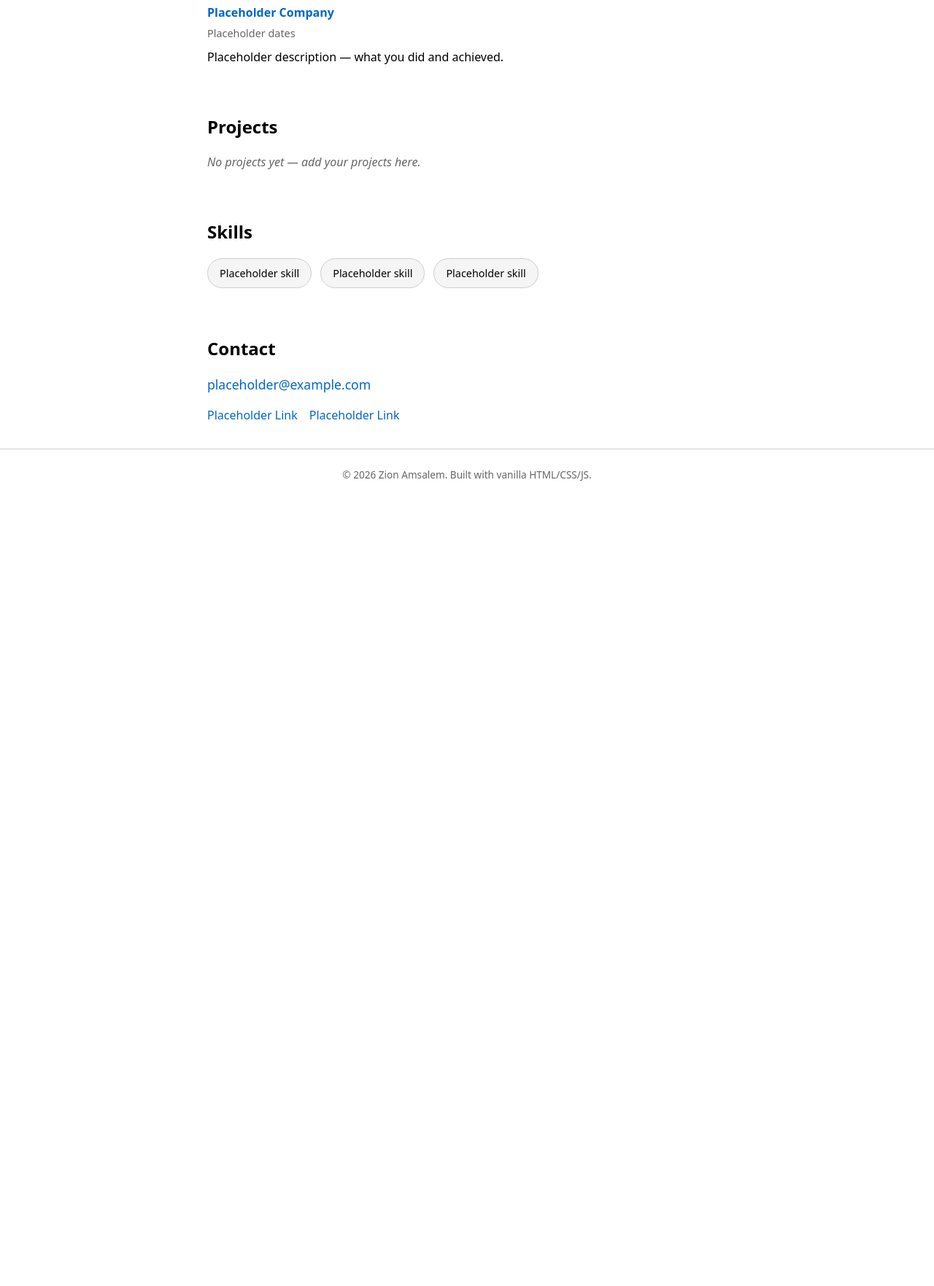
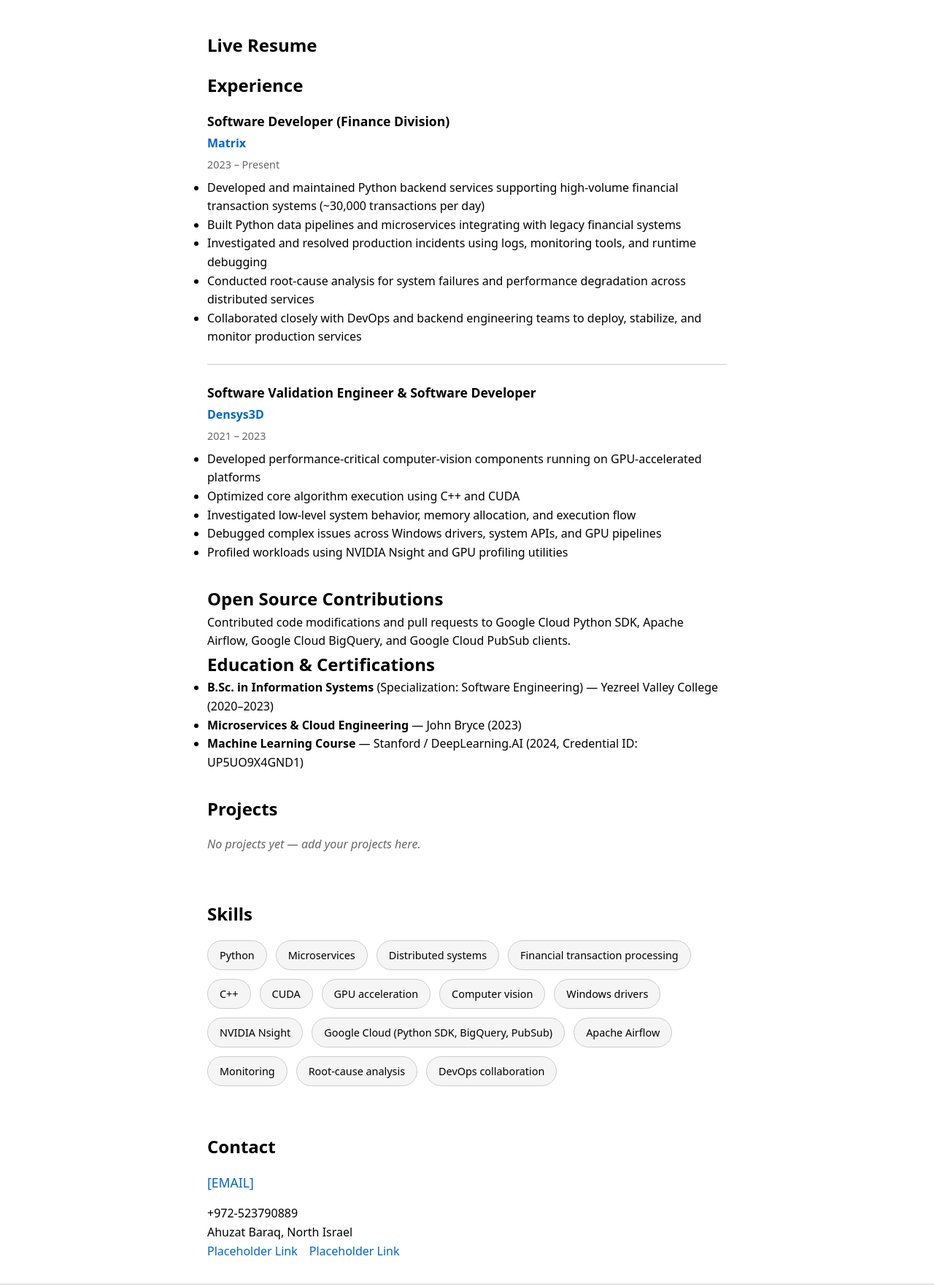
Before and after one commit to xionams/zc_assistant_0, a plain HTML site: page index.html in a window 1280 px wide. Shown: the part 717-2480 px from the top of the page at 73% size. Before the commit the page ends 1402 px from the top, so only its background shows below. Drawn offline with Linux system fonts and the light colour scheme.

Commit message:
Update index.html with real resume content from Zion Amsalem's resume

```diff
--- a/index.html
+++ b/index.html
@@ -10,7 +10,7 @@
   <header class="header">
     <div class="container header-inner">
       <h1 class="site-name">Zion Amsalem</h1>
-      <p class="subtitle">Developer</p>
+      <p class="subtitle">Backend Software Developer</p>
       <button id="themeToggle" class="theme-toggle" aria-label="Toggle dark mode">
         <span class="toggle-icon">🌙</span>
       </button>
@@ -21,52 +21,101 @@
     <section id="hero" class="hero">
       <div class="hero-content">
         <div class="photo-placeholder">
-          <img src="" alt="Zion Amsalem" class="photo">
+          <img src="assets/photo.jpg" alt="Zion Amsalem" class="photo">
         </div>
         <div class="hero-text">
           <h2>Hi, I'm Zion</h2>
-          <p class="bio">Short bio placeholder — tell your story here.</p>
+          <p class="bio">Backend Software Developer with 4+ years of experience building and debugging production services. Proficient in Python-based microservices, distributed architectures, high-volume financial transaction processing and low-level performance optimization.</p>
+          <p class="location">Ahuzat Baraq, North Israel &bull; +972-523790889 &bull; [EMAIL]</p>
         </div>
       </div>
     </section>
 
     <section id="about" class="about">
       <h2>About Me</h2>
-      <p>Placeholder text — this is the About Me section. Add your background, interests, and journey here.</p>
+      <p>Backend Software Developer with 4+ years of experience building and debugging production services. Proficient in Python-based microservices, distributed architectures, high-volume financial transaction processing and low-level performance optimization. Active contributor to open-source products and always searching for improvement.</p>
     </section>
 
     <section id="resume" class="resume">
       <h2>Live Resume</h2>
       <div class="experience">
         <h3>Experience</h3>
+
         <div class="experience-entry">
-          <h4>Placeholder Role</h4>
-          <p class="company">Placeholder Company</p>
-          <p class="date">Placeholder dates</p>
-          <p>Placeholder description — what you did and achieved.</p>
+          <h4>Software Developer (Finance Division)</h4>
+          <p class="company">Matrix</p>
+          <p class="date">2023 &ndash; Present</p>
+          <ul class="bullets">
+            <li>Developed and maintained Python backend services supporting high-volume financial transaction systems (~30,000 transactions per day)</li>
+            <li>Built Python data pipelines and microservices integrating with legacy financial systems</li>
+            <li>Investigated and resolved production incidents using logs, monitoring tools, and runtime debugging</li>
+            <li>Conducted root-cause analysis for system failures and performance degradation across distributed services</li>
+            <li>Collaborated closely with DevOps and backend engineering teams to deploy, stabilize, and monitor production services</li>
+          </ul>
+        </div>
+
+        <div class="experience-entry">
+          <h4>Software Validation Engineer &amp; Software Developer</h4>
+          <p class="company">Densys3D</p>
+          <p class="date">2021 &ndash; 2023</p>
+          <ul class="bullets">
+            <li>Developed performance-critical computer-vision components running on GPU-accelerated platforms</li>
+            <li>Optimized core algorithm execution using C++ and CUDA</li>
+            <li>Investigated low-level system behavior, memory allocation, and execution flow</li>
+            <li>Debugged complex issues across Windows drivers, system APIs, and GPU pipelines</li>
+            <li>Profiled workloads using NVIDIA Nsight and GPU profiling utilities</li>
+          </ul>
         </div>
       </div>
+    </section>
+
+    <section id="open-source" class="open-source">
+      <h2>Open Source Contributions</h2>
+      <p>Contributed code modifications and pull requests to Google Cloud Python SDK, Apache Airflow, Google Cloud BigQuery, and Google Cloud PubSub clients.</p>
+    </section>
+
+    <section id="education" class="education">
+      <h2>Education &amp; Certifications</h2>
+      <ul class="education-list">
+        <li><strong>B.Sc. in Information Systems</strong> (Specialization: Software Engineering) &mdash; Yezreel Valley College (2020&ndash;2023)</li>
+        <li><strong>Microservices &amp; Cloud Engineering</strong> &mdash; John Bryce (2023)</li>
+        <li><strong>Machine Learning Course</strong> &mdash; Stanford / DeepLearning.AI (2024, Credential ID: UP5UO9X4GND1)</li>
+      </ul>
     </section>
 
     <section id="projects" class="projects">
       <h2>Projects</h2>
       <div class="project-list">
-        <!-- Spot reserved for user projects — add entries here later -->
+        <!-- Spot reserved for user projects &mdash; add entries here later -->
       </div>
     </section>
 
     <section id="skills" class="skills">
       <h2>Skills</h2>
       <ul class="skills-list">
-        <li>Placeholder skill</li>
-        <li>Placeholder skill</li>
-        <li>Placeholder skill</li>
+        <li>Python</li>
+        <li>Microservices</li>
+        <li>Distributed systems</li>
+        <li>Financial transaction processing</li>
+        <li>C++</li>
+        <li>CUDA</li>
+        <li>GPU acceleration</li>
+        <li>Computer vision</li>
+        <li>Windows drivers</li>
+        <li>NVIDIA Nsight</li>
+        <li>Google Cloud (Python SDK, BigQuery, PubSub)</li>
+        <li>Apache Airflow</li>
+        <li>Monitoring</li>
+        <li>Root-cause analysis</li>
+        <li>DevOps collaboration</li>
       </ul>
     </section>
 
     <section id="contact" class="contact">
       <h2>Contact</h2>
-      <p class="contact-email">placeholder@example.com</p>
+      <p class="contact-email">[EMAIL]</p>
+      <p class="contact-phone">+972-523790889</p>
+      <p class="contact-location">Ahuzat Baraq, North Israel</p>
       <div class="contact-links">
         <a href="#" class="contact-link">Placeholder Link</a>
         <a href="#" class="contact-link">Placeholder Link</a>
```
